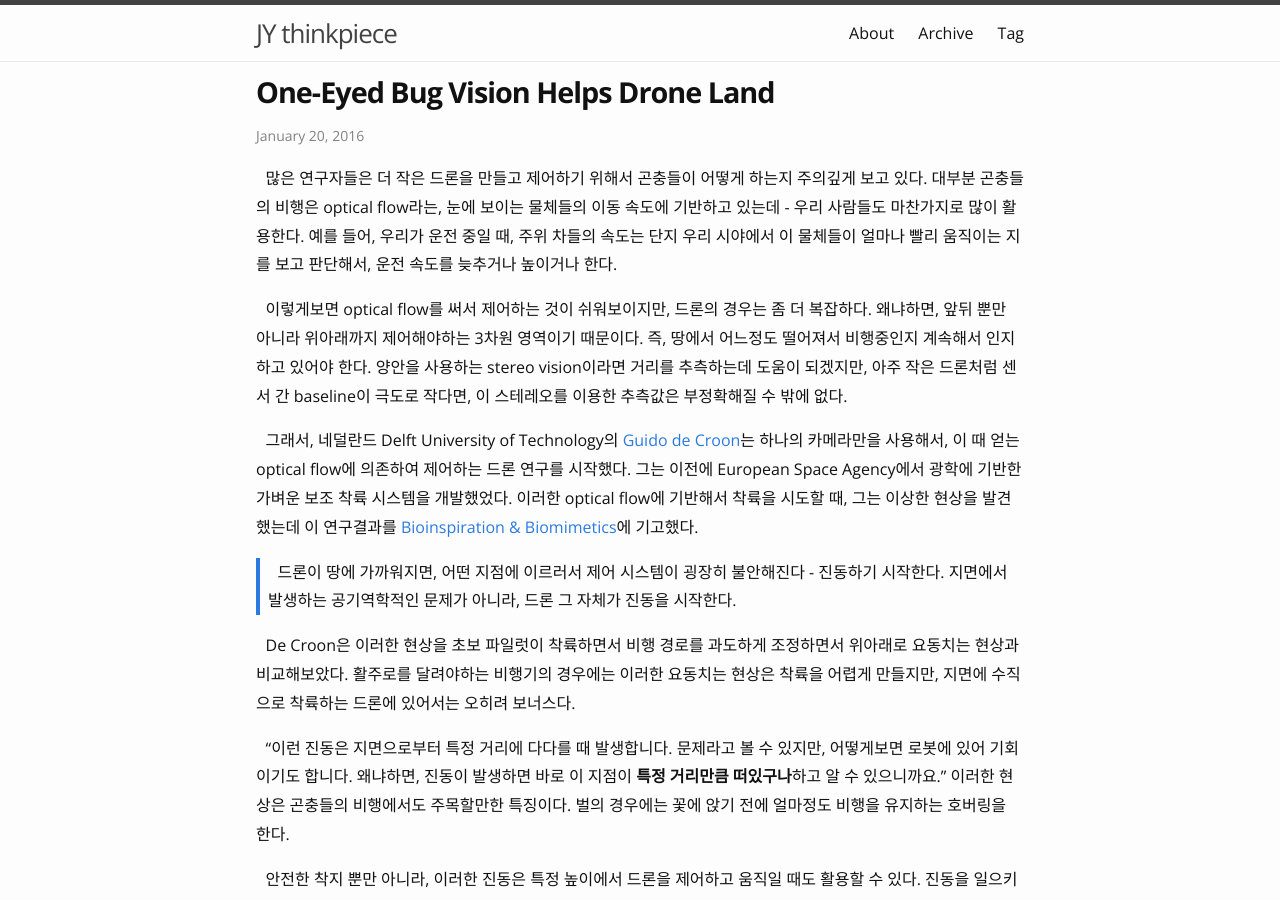
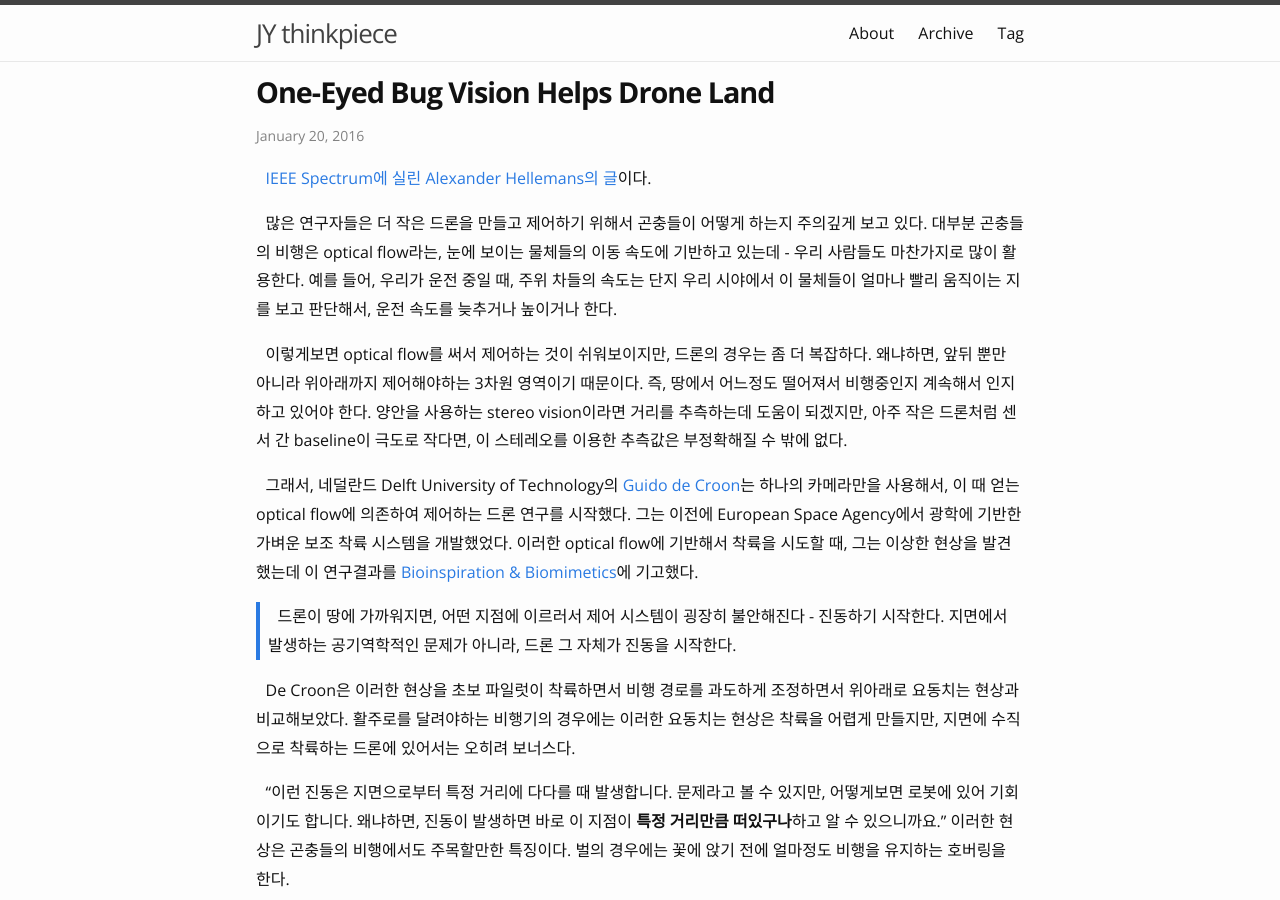
Before and after one commit to thinkpiece/thinkpiece.github.com, a Jekyll site: the page built from _posts/2016-01-20-One-Eyed-Bug-Vision-Helps-Drone-Land.md, in a window 1280 px wide and 900 px high. Built offline with Jekyll 4.4.1, drawn with Linux system fonts in a browser that asks for light colours.

Commit message:
specify the article reference

```diff
--- a/_posts/2016-01-20-One-Eyed-Bug-Vision-Helps-Drone-Land.md
+++ b/_posts/2016-01-20-One-Eyed-Bug-Vision-Helps-Drone-Land.md
@@ -4,6 +4,8 @@ title: "One-Eyed Bug Vision Helps Drone Land"
 date: 2016-01-20 17:05:00
 tags: [research]
 ---
+
+[IEEE Spectrum에 실린 Alexander Hellemans의 글](http://spectrum.ieee.org/automaton/robotics/aerial-robots/oneeyed-bug-vision-helps-drones-land)이다.
 
 많은 연구자들은 더 작은 드론을 만들고 제어하기 위해서 곤충들이 어떻게 하는지 주의깊게 보고 있다. 대부분 곤충들의 비행은 optical flow라는, 눈에 보이는 물체들의 이동 속도에 기반하고 있는데 - 우리 사람들도 마찬가지로 많이 활용한다. 예를 들어, 우리가 운전 중일 때, 주위 차들의 속도는 단지 우리 시야에서 이 물체들이 얼마나 빨리 움직이는 지를 보고 판단해서, 운전 속도를 늦추거나 높이거나 한다.
 
```
